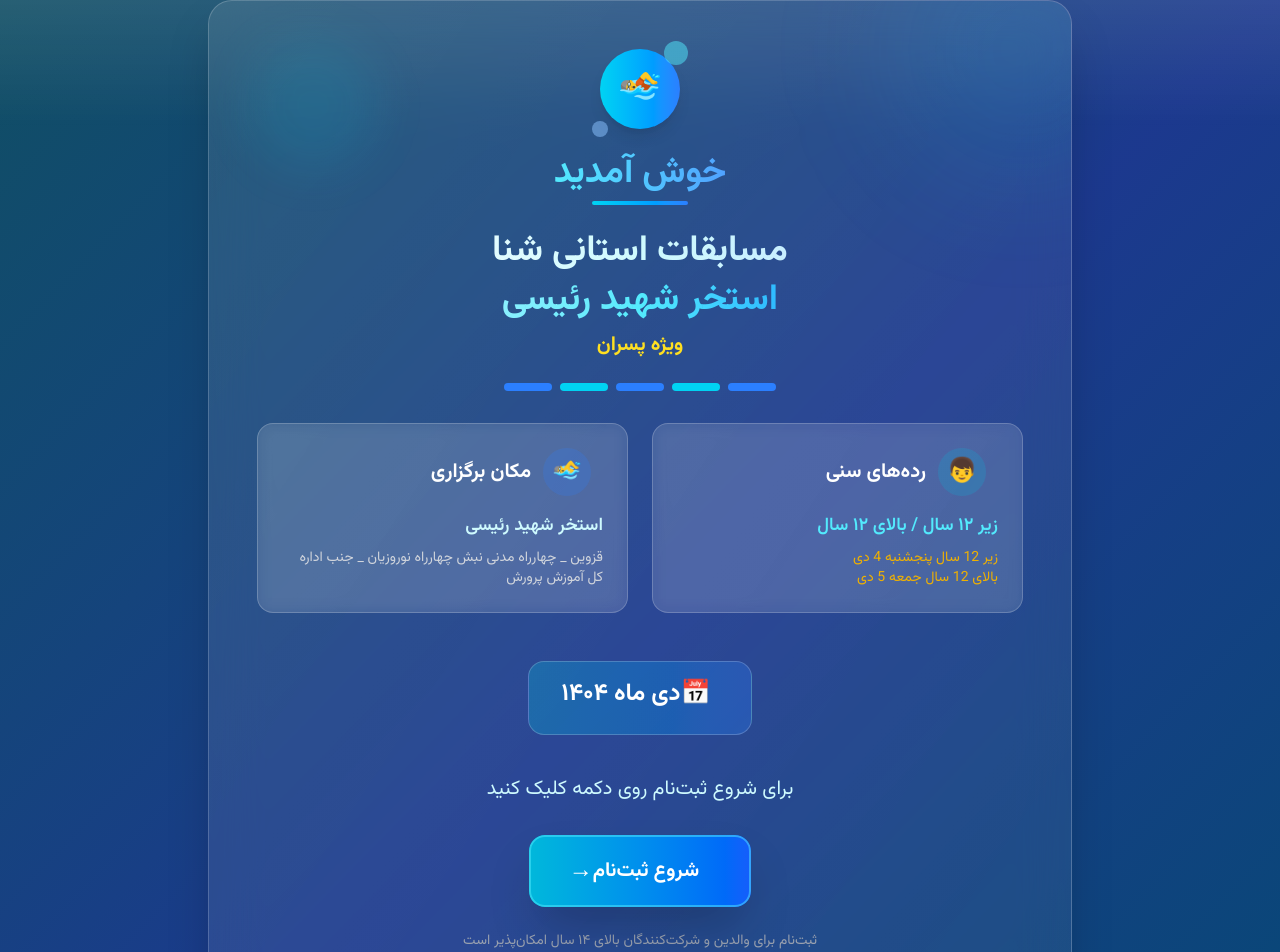
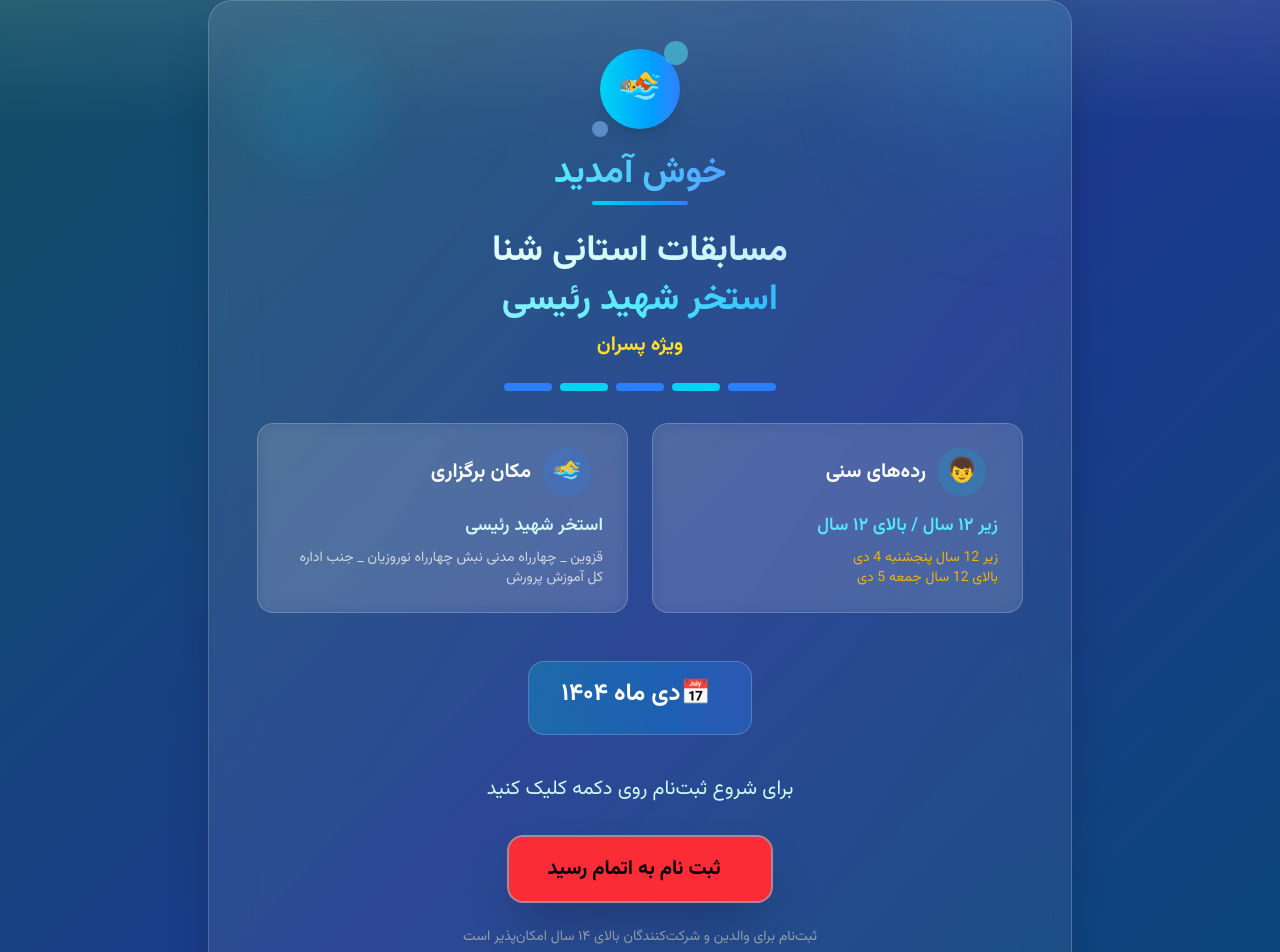
Before and after one commit to mobina211/SwimLeagueEntry, a Vue app: page / in a window 1280 px wide. Shown: the top 952 px of the page. Built offline with nearby package versions, Linux system fonts and the light colour scheme.

Commit message:
button disabled

```diff
--- a/src/components/WelcomeBanner.vue
+++ b/src/components/WelcomeBanner.vue
@@ -117,7 +117,7 @@
           <p class="text-xl text-cyan-100 mb-8 font-medium">برای شروع ثبت‌نام روی دکمه کلیک کنید</p>
 
           <button @click="go"
-            class="relative px-10 py-5 rounded-2xl bg-linear-to-r from-cyan-500 to-blue-600 text-white font-extrabold text-xl shadow-2xl hover:shadow-cyan-500/30 transition-all duration-500 hover:-translate-y-1 active:translate-y-0 overflow-hidden group">
+            class="relative px-10 py-5 rounded-2xl bg-linear-to-r from-red-500 to-red-500 text-black font-extrabold text-xl shadow-2xl hover:shadow-cyan-500/30 transition-all duration-500 hover:-translate-y-1 active:translate-y-0 overflow-hidden group">
 
             <!-- Button shine effect -->
             <span
@@ -125,9 +125,9 @@
 
             <!-- Button content -->
             <div class="relative flex items-center justify-center">
-              <span class="mr-3">شروع ثبت‌نام</span>
+              <span class="mr-3">ثبت نام به اتمام رسید</span>
               <span
-                class="text-2xl transition-all duration-300 group-hover:translate-x-2 group-hover:scale-110 inline-block">→</span>
+                class="text-2xl transition-all duration-300 group-hover:translate-x-2 group-hover:scale-110 inline-block"></span>
             </div>
 
             <!-- Water ripple effect -->
```
Also changed, not shown: 2 other files (tests, documents, lock files or other folders).
